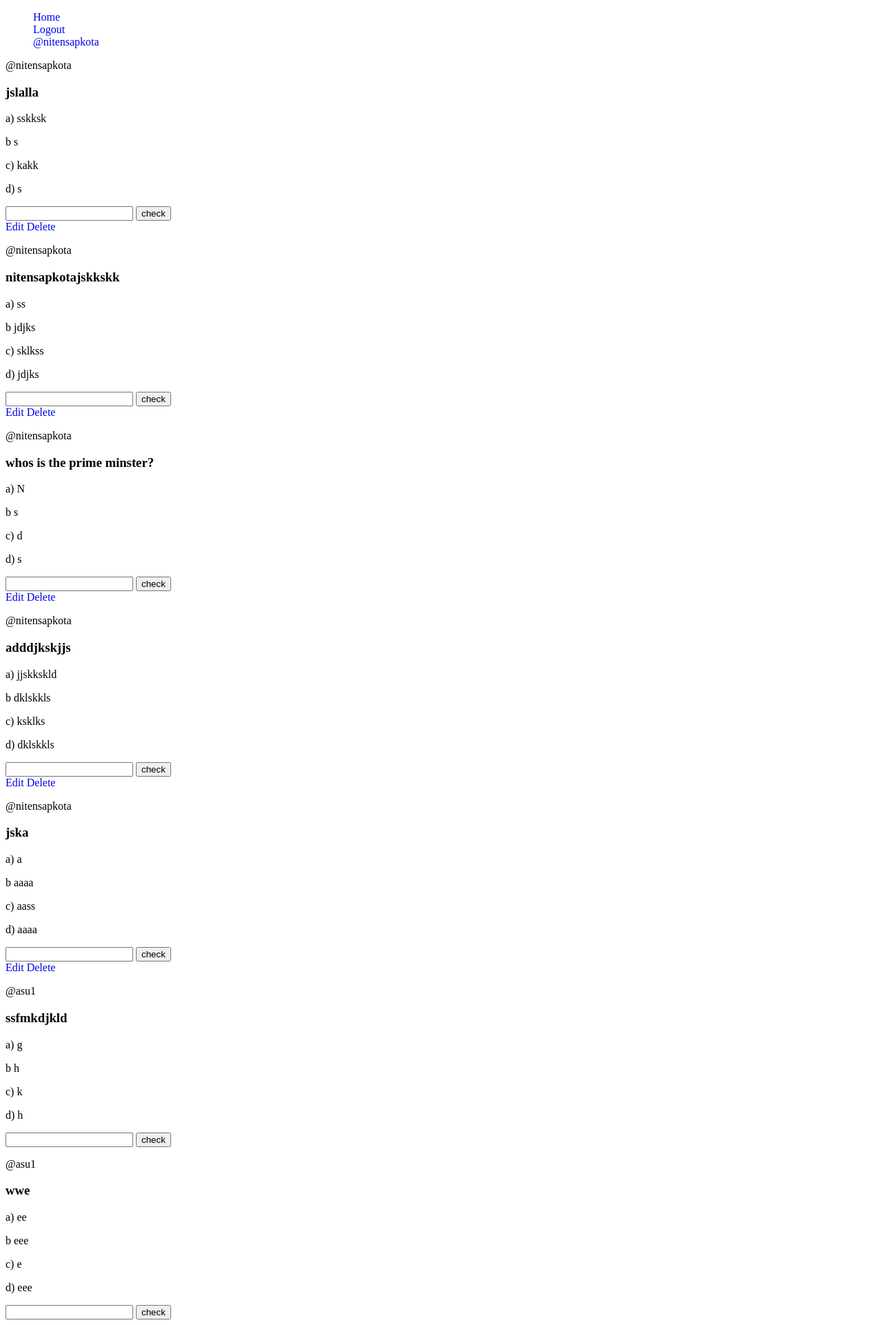
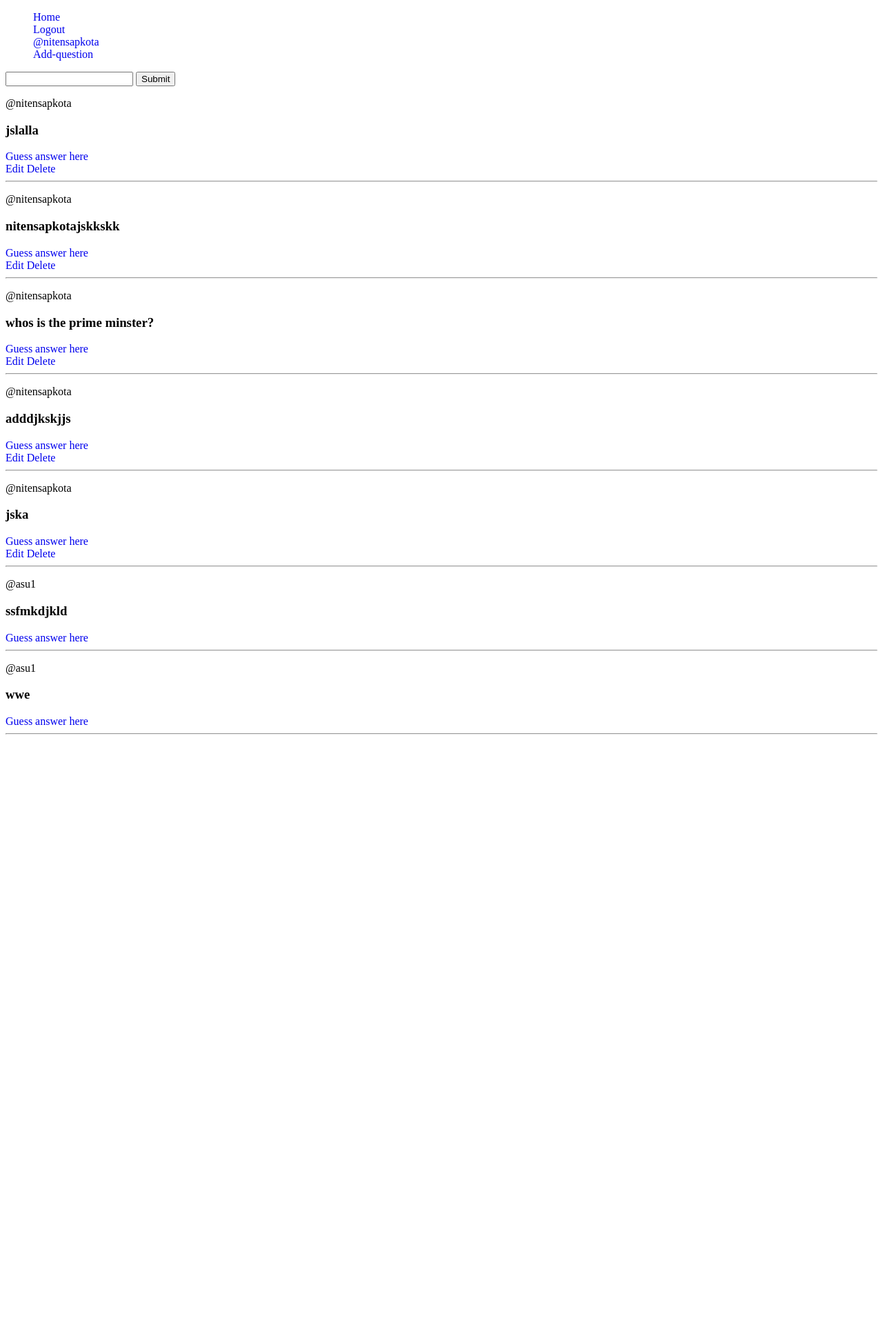
Before and after one commit to NitenSapkota175/Host_Quiz, a Django app: page / in a window 1280 px wide. Shown: the whole page at 69% size. After the commit the page ends 1065 px from the top, so only its background shows below. Run offline with Django 3.2, Linux system fonts and the light colour scheme; a user stored in the database is signed in; data comes from the database, SQL or seed files in the repository; both versions use the stored data as it was after the commit.

Commit message:
Add new features

```diff
--- a/base/models.py
+++ b/base/models.py
@@ -5,7 +5,7 @@ from django.contrib.auth.models import User
 
 class QuizQuestion(models.Model):
     user = models.ForeignKey(User,on_delete=models.CASCADE,null=True)
-    question_title = models.TextField()
+    question_title = models.TextField(null=True)
     option1 = models.CharField(max_length=200)
     option2 = models.CharField(max_length=200)
     option3 = models.CharField(max_length=200)
--- a/base/templates/base/Home.html
+++ b/base/templates/base/Home.html
@@ -1,44 +1,33 @@
 {% extends 'base/main.html'%}
 
 {% block content%}
+
+<div>
+    <form action="" method = "">
+        <input type="search" name="q" >
+        <input type="submit" name='submit'>
+
+    </form>
+
+</div>
+
 <div>
         {%for question  in questions %}
             <div>
-                <p>@{{question.user}} </p>
+                <p>@{{question.user}}</p>
 
 
                 <h3>{{question.question_title}}</h3>
-                <p>a) {{question.option1}}</p>
-                <p>b {{question.option2}}</p>
-                <p>c) {{question.option3}}</p>
-                <p>d) {{question.option2}}</p>
-
-                {% if isanswer == 'Right' %}
-                    <p>Your answer is right</p>
-
-                {%elif isanswer == 'Wrong' %}
-                    <p>Your answer is wrong : Answer {{question.answer}}</p>
+                <a href="{%url 'check-question' question.id %}">Guess answer here</a>
 
 
-                {%endif%}
-
-
-                <form action="{%url 'Home' %}?q={{question.question_title}}" method = "POST">
-                    {%csrf_token%}
-
-                <input name = 'name' type = 'text'>
-                 <input name = "submit"  type = "submit" value = "check"/>
-
-
-            </form>
-
-
+            <br>
             {% if request.user == question.user %}
             <a href="{%url  'edit-question' question.id %}">Edit</a>
             <a href="{%url 'delete-question' question.id %}">Delete</a>
         {%endif%}
 
-
+        <hr>
 
             </div>
         {%endfor%}
--- a/base/templates/base/login_register.html
+++ b/base/templates/base/login_register.html
@@ -21,6 +21,7 @@
     {{form.as_p}}
     <input type = 'submit' name='submit'/>
     <p>Already have an account? <a href="{%url 'login' %}">Login</a></p>
+    <p>Want to reset your password<a href = "{% url 'forgot-password' %}">Forgot Password</a> </p>
 
 
 </form>
--- a/base/templates/base/navbar.html
+++ b/base/templates/base/navbar.html
@@ -6,6 +6,8 @@
             {%if user.is_authenticated %}
             <li><a href="{%url 'logout' %}">Logout</a></li>
             <li><a href="{%url 'user-profile' request.user.id %}">@{{request.user}}</a></li>
+            <li><a href="{%url 'add-question' %}">Add-question</a></li>
+
 
 
             {%else%}
--- a/base/templates/base/user_profile.html
+++ b/base/templates/base/user_profile.html
@@ -5,6 +5,8 @@
 
 <h3>@{{request.user}}</h3>
 <li><a href="{%url 'edit-profile' %}">Edit Profile</a></li>
+<li><a href="{%url 'forgot-password' %}">forgot-password</a></li>
+
 
 <div>
     {%for q in question  %}
--- a/base/urls.py
+++ b/base/urls.py
@@ -12,7 +12,12 @@ urlpatterns = [
     path('edit-profile',views.UpdateProfile , name= "edit-profile"),
     path('user-profile/<str:pk>',views.UserProfile , name= "user-profile"),
 
+    path('add-question/',views.CreateQuestion , name= "add-question"),
     path('delete-question/<str:pk>',views.Delete_Question , name= "delete-question"),
     path('edit-question/<str:pk>',views.Edit_Question , name= "edit-question"),
 
+    path('check-question/<str:pk>',views.Check_Question , name= "check-question"),
+
+    path('forgot-password/',views.Forgot_Password , name= "forgot-password"),
+
 ]
--- a/base/views.py
+++ b/base/views.py
@@ -1,36 +1,125 @@
 from distutils.command.install_data import install_data
 from turtle import right
 from django.shortcuts import render,redirect
+from matplotlib.style import context
 from pendulum import instance
+from rx import create
 from . models import QuizQuestion
 from django.contrib.auth.models import User
 from django.contrib.auth import authenticate,login,logout
-from . forms import EditProfileForm, UserForm,EditQuestions
+from django.contrib.auth.decorators import login_required
+from . forms import EditProfileForm, UserForm,EditQuestions,AddQuestionForm
 from django.contrib import messages
+from django.db.models import Q
 
 # Create your views here.
 
 def  quiz_question(request):
+    q = request.POST.get('q') if request.POST.get('q') != None else  ''
 
 
-     questions = QuizQuestion.objects.all()[0:20]
-     context  = { 'questions' : questions}
-     if request.method == 'POST':
+
+    questions = QuizQuestion.objects.filter(Q(question_title__icontains=q))[0:20]
+    context  = { 'questions' : questions}
+
+
+    return render(request,'base/Home.html' ,context )
+
+@login_required(login_url='login')
+def CreateQuestion(request):
+
+    form = AddQuestionForm()
+    if request.method == 'POST':
+
+        question = QuizQuestion.objects.filter(question_title=request.POST.get('question_title'))
+
+        option1 = request.POST.get('option1')
+        option2 = request.POST.get('option2')
+        option3 = request.POST.get('option3')
+        option4 = request.POST.get('option4')
+        answer = request.POST.get('answer')
+        if option1 == option2 or option1 == option3 or option1 == option4 or option2==option3 or option2==option4 or option3==option4:
+            messages.error(request,"Options should be different")
+            return redirect('add-question')
+        if option1!=answer and option2!=answer and option3!=answer and option4!=answer:
+               messages.error(request,"One of the options should match with answer")
+               return redirect('add-question')
+
+        if question.exists():
+
+                messages.error(request,'Question already exists')
+                return redirect('add-question')
+        else:
+            QuizQuestion.objects.create(
+                    user= request.user,
+                    question_title = request.POST.get('question_title'),
+                    option1 = option1,
+                    option2 = option2,
+                    option3 = option3,
+                    option4 = option4,
+                    answer = answer,
+                )
+            return redirect('Home')
+    context = {'form' : form}
+    return render(request,'base/add_question.html',context)
+
+
+
+
+
+@login_required(login_url='login')
+def Check_Question(request,pk):
+    show = 0
+    question = QuizQuestion.objects.get(id=pk)
+    context = {'q' : question,'show' : show}
+    if request.method == 'POST':
+         show=1
          answer = request.POST.get('answer')
-         title = request.POST.get('q')
-         question = QuizQuestion.objects.get(question_title=title)
-         answer1 = questions.answer
+
+
+         answer1 = question.answer
          if answer== answer1:
-             isanswer = 'Right'
-             context = {'isanswer' : isanswer , 'questions' : questions}
+             isanswer = 1
+             context = {'isanswer' : isanswer ,'q' : question ,'show' : show}
+             return render(request,'base/check-question.html',context)
+         else:
+             isanswer = 0
+             context = {'isanswer' : isanswer ,'q' : question, 'show' : show}
+             return render(request,'base/check-question.html',context )
 
-             return render(request,'base/Home.html',context)
-         else:
-             isanswer = 'Wrong'
-             context = {'isanswer' : isanswer , 'questions' : questions}
-             return render(request,'base/Home.html',context)
+    return render(request,'base/check-question.html',context)
 
-     return render(request,'base/Home.html' ,context )
+
+@login_required(login_url='login')
+def Edit_Question(request,pk):
+    question = QuizQuestion.objects.get(id=pk)
+    form = EditQuestions(instance=question)
+    if request.user == question.user:
+      if request.method == 'POST':
+            option1 = request.POST.get('option1')
+            option2 = request.POST.get('option2')
+            option3 = request.POST.get('option3')
+            option4 = request.POST.get('option4')
+            answer = request.POST.get('answer')
+            if option1 == option2 or option1 == option3 or option1 == option4 or option2==option3 or option2==option4 or option3==option4:
+                    messages.error(request,"Options should be different")
+                    return redirect('add-question')
+            if option1!=answer and option2!=answer and option3!=answer and option4!=answer:
+                    messages.error(request,"One of the options should match with answer")
+                    return redirect('add-question')
+
+            form = EditQuestions(request.POST,instance=question)
+            if form.is_valid():
+                        form .save()
+                        return redirect('Home')
+
+            else:
+                        messages(request,'Some errror occurred')
+    else:
+        messages.error(request,'Message you are not allowed edit this question cause you are not the host  ')
+        return redirect('Home')
+
+    return render(request,'base/edit-question.html',{'form' : form})
 
 def register(request):
     form = UserForm()
@@ -73,6 +162,9 @@ def Logout(request):
     logout(request)
     return redirect('Home')
 
+
+
+@login_required(login_url='login')
 def UpdateProfile(request):
     user = request.user
     form = EditProfileForm(instance=user)
@@ -87,6 +179,19 @@ def UpdateProfile(request):
     return render(request,'base/EditProfile.html',{'form' : form})
 
 
+@login_required(login_url='login')
+def Forgot_Password(request):
+    if request.method == 'POST':
+        user = User.objects.get(id=request.user.id)
+        if user is not None:
+            user.set_password(request.POST.get('password'))
+            user.save()
+            return redirect('Home')
+
+    return render(request,'base/forgot_password.html')
+
+
+@login_required(login_url='login')
 def UserProfile(request,pk):
 
     user = User.objects.get(id=pk)
@@ -94,24 +199,11 @@ def UserProfile(request,pk):
     context = {'question' : question}
     return render(request,'base/user_profile.html',context)
 
-def Edit_Question(request,pk):
-    question = QuizQuestion.objects.get(id=pk)
-    form = EditQuestions(instance=question)
-    if request.user == question.user:
-            if request.method == 'POST':
-                form = EditQuestions(request.POST,instance=question)
-                if form.is_valid():
-                    form .save()
-                    return redirect('Home')
 
-                else:
-                    messages(request,'Some errror occurred')
-    else:
-        messages.error(request,'Message you are not allowed edit this question cause you are not the host  ')
-        return redirect('Home')
 
-    return render(request,'base/edit-question.html',{'form' : form})
 
+
+@login_required(login_url='login')
 def Delete_Question(request,pk):
 
     question = QuizQuestion.objects.get(id=pk)
```
Also changed, not shown: base/forms.py (+7 -1 lines), base/templates/base/add_question.html (added, +12 -0 lines), base/templates/base/check-question.html (added, +47 -0 lines), base/templates/base/forgot_password.html (added, +15 -0 lines), base/migrations/0003_alter_quizquestion_question_title.py (added), base/templates/base/forget_password.html (deleted), db.sqlite3.
